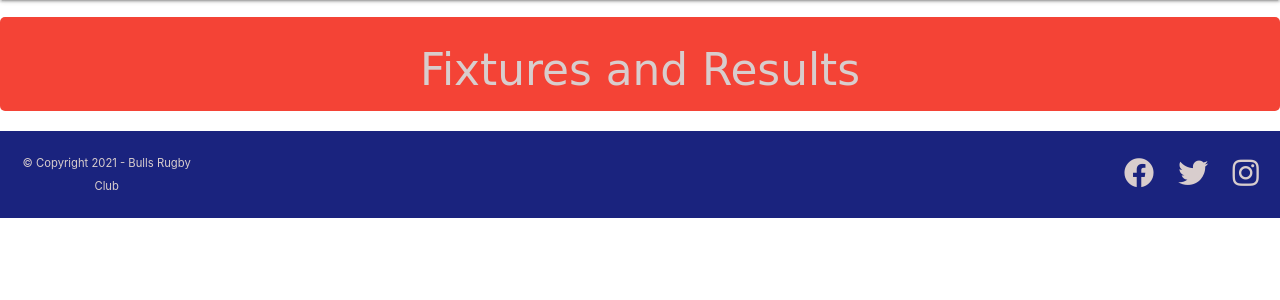
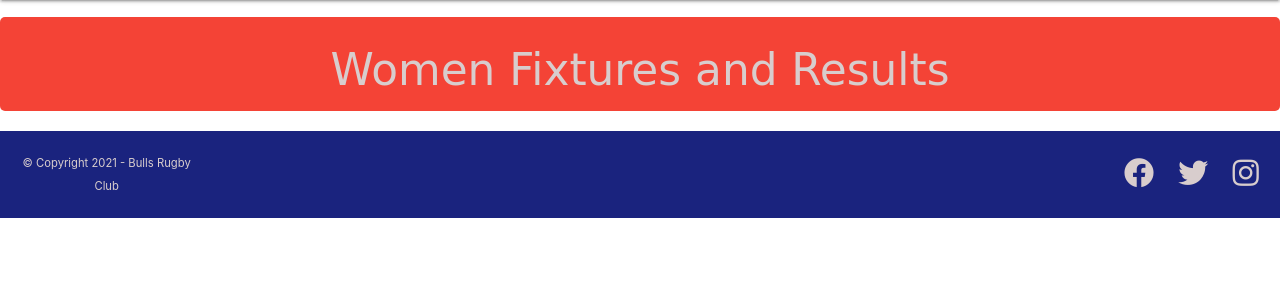
Before and after one commit to TomDillane/bulls_rugby_club, a Flask app: page /women_gameresult in a window 1280 px wide. Shown: the part 100-400 px from the top of the page. Run offline with Flask 2, Linux system fonts and the light colour scheme; data that the repository does not hold is empty; some libraries are stand-ins or nearby versions; some web fonts are replaced.

Commit message:
Maint: update to markup

```diff
--- a/templates/gameresult.html
+++ b/templates/gameresult.html
@@ -3,7 +3,7 @@
 
 <div class="row">
     <div class="col s12 red  page-heading">
-        <h3 class="center-align">Fixtures and Results</h3>
+        <h3 class="center-align">Women Fixtures and Results</h3>
     </div>
 </div>
 {% for woman in women %}
@@ -20,12 +20,12 @@
 {% endif %}
 {% endfor %}
 
+<!-- table of results and  fixtures -->
 <table>
 
     {% for game in games %}
 
     <thead>
-
         <tr class="result-table-head indigo lighten-1">
             <th>Venue / Date</th>
             <th>Teams</th>
@@ -34,7 +34,6 @@
     </thead>
 
     <tbody class="result-table">
-
         <tr class="">
             <td>{{ game.venue }}</td>
             <td>{{ game.team }} Bulls Team</td>
@@ -45,13 +44,12 @@
             <td>{{ game.opposition }}</td>
             <td>{{ game.oppresult }}</td>
         </tr>
-
         <tr>
             {% if session.user|lower == "manager"|lower %}
             <td>
                 <a href="{{ url_for('update_score', game_id=game._id) }}" class="btn-small indigo">Edit</a>
             </td>
-            <td></td>
+            <td> </td>
             <td>
                 <a href="{{ url_for('delete_game', game_id=game._id) }}" class="btn-small red">Remove</a>
                 {% endif %}
--- a/templates/men_gameresult.html
+++ b/templates/men_gameresult.html
@@ -20,6 +20,7 @@
 {% endif %}
 {% endfor %}
 
+<!-- table of results and  fixtures -->
 <table>
 
     {% for game in games %}
@@ -45,13 +46,12 @@
             <td>{{ game.opposition }}</td>
             <td>{{ game.oppresult }}</td>
         </tr>
-
         <tr>
             {% if session.user|lower == "manager"|lower %}
             <td>
                 <a href="{{ url_for('update_score', game_id=game._id) }}" class="btn-small indigo">Edit</a>
             </td>
-            <td></td>
+            <td> </td>
             <td>
                 <a href="{{ url_for('delete_game', game_id=game._id) }}" class="btn-small red">Remove</a>
                 {% endif %}
```
